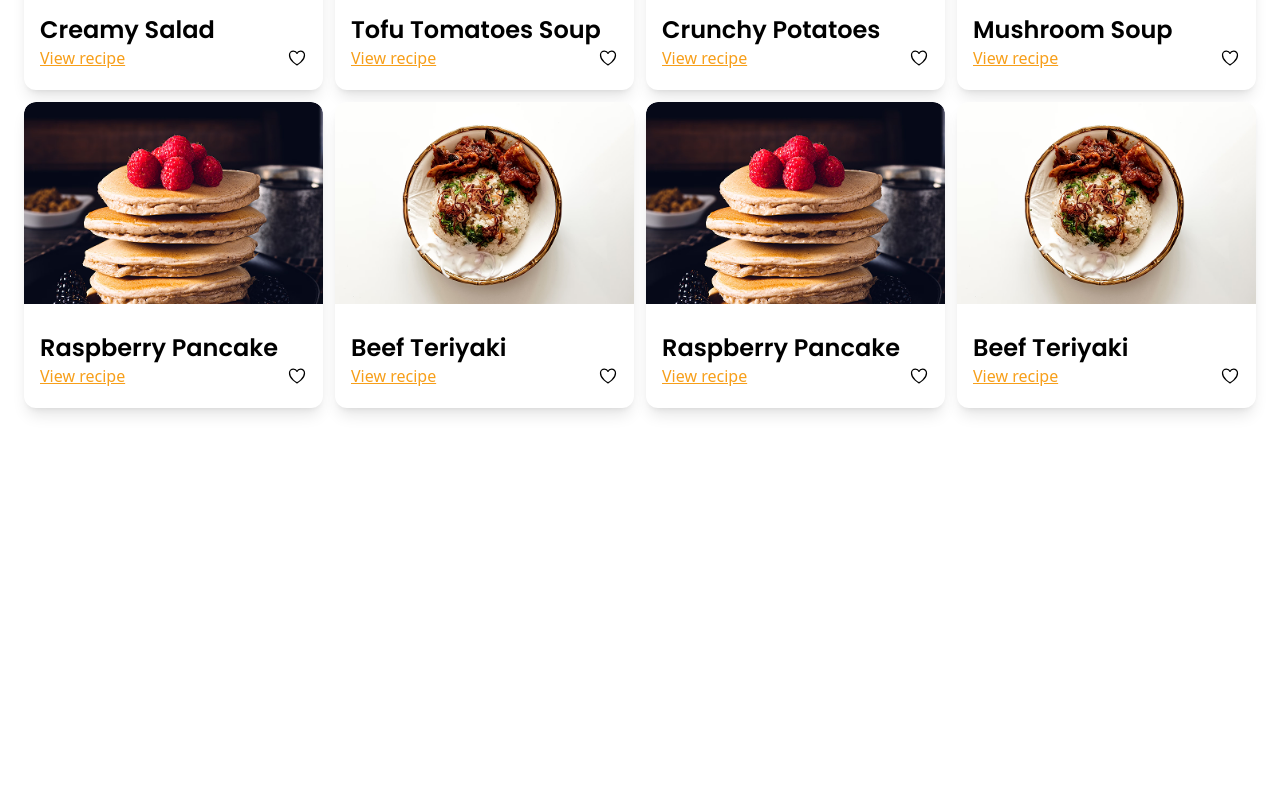
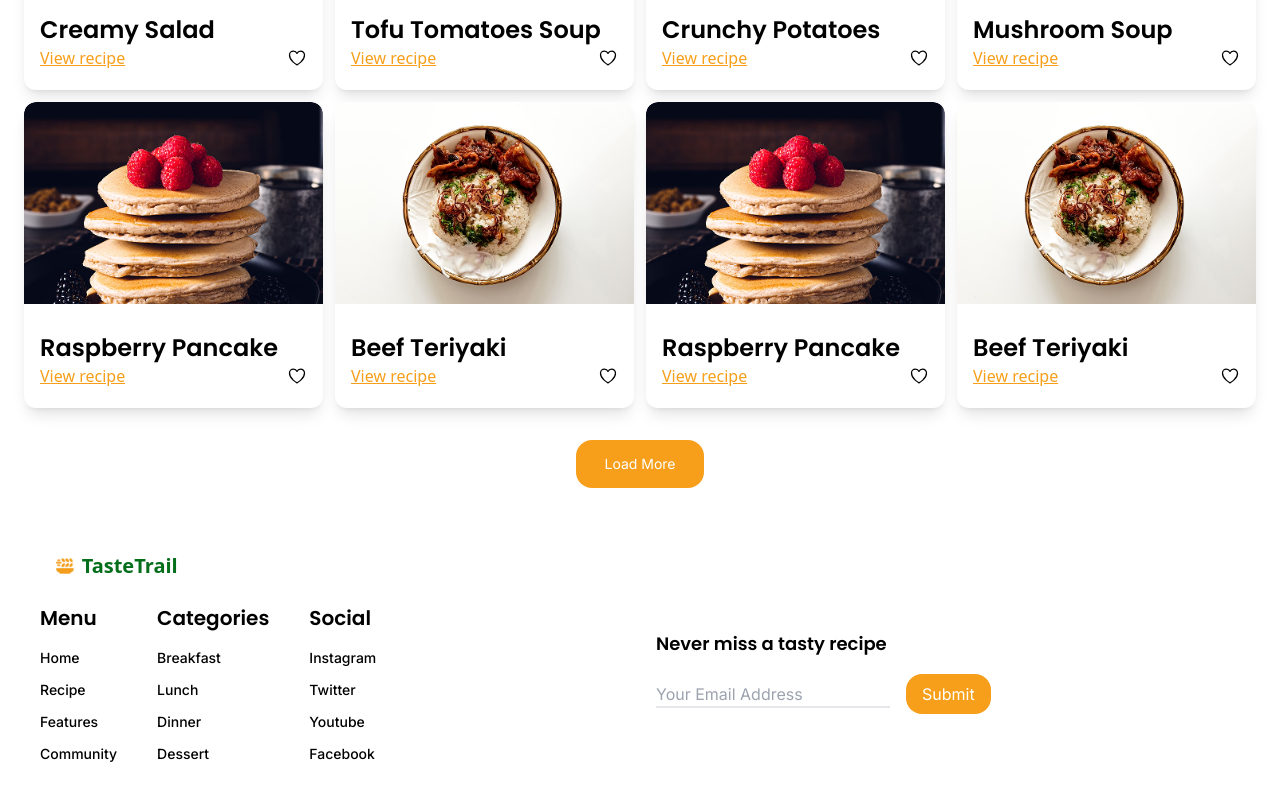
Before and after one commit to KirubelWondwossen/recipe-sharing-app, a React (Vite) app: page /home in a window 1280 px wide. Shown: the part 573-1373 px from the top of the page. Before the commit the page ends 1005 px from the top, so only its background shows below. Built offline with nearby package versions, Linux system fonts and the light colour scheme.

Commit message:
Import the footer component to home

```diff
--- a/src/pages/Home.jsx
+++ b/src/pages/Home.jsx
@@ -1,6 +1,8 @@
 import MealCard from "../components/MealCard";
 import Navbar from "../components/Navbar";
 import Trending from "../components/Trending";
+import Footer from "../components/Footer";
+import Button from "../components/Button";
 
 const meals = [
   "Creamy Salad",
@@ -19,6 +21,10 @@ function Home() {
       <Navbar />
       <Trending />
       <MealCards />
+      <div className="flex flex-col items-center">
+        <Button style={"mt-8"}>Load More</Button>
+      </div>
+      <Footer />
     </div>
   );
 }
```
